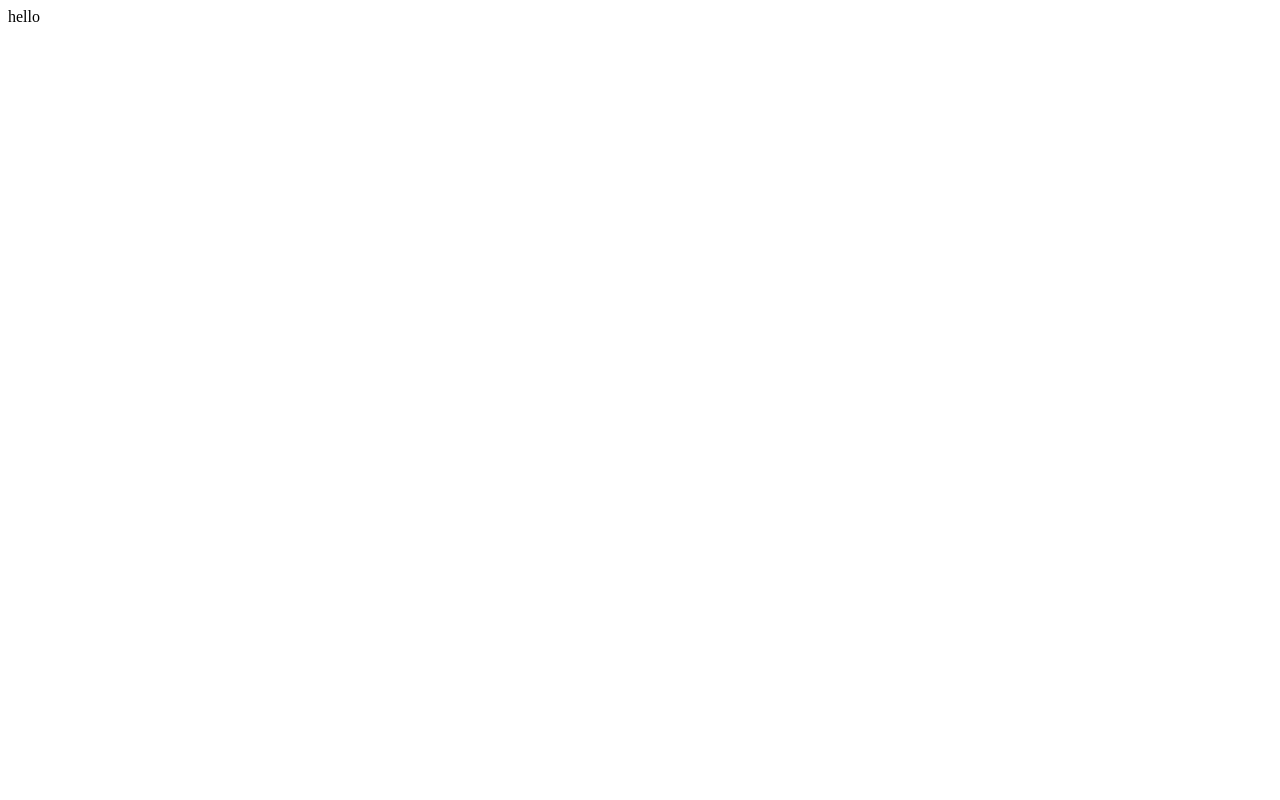
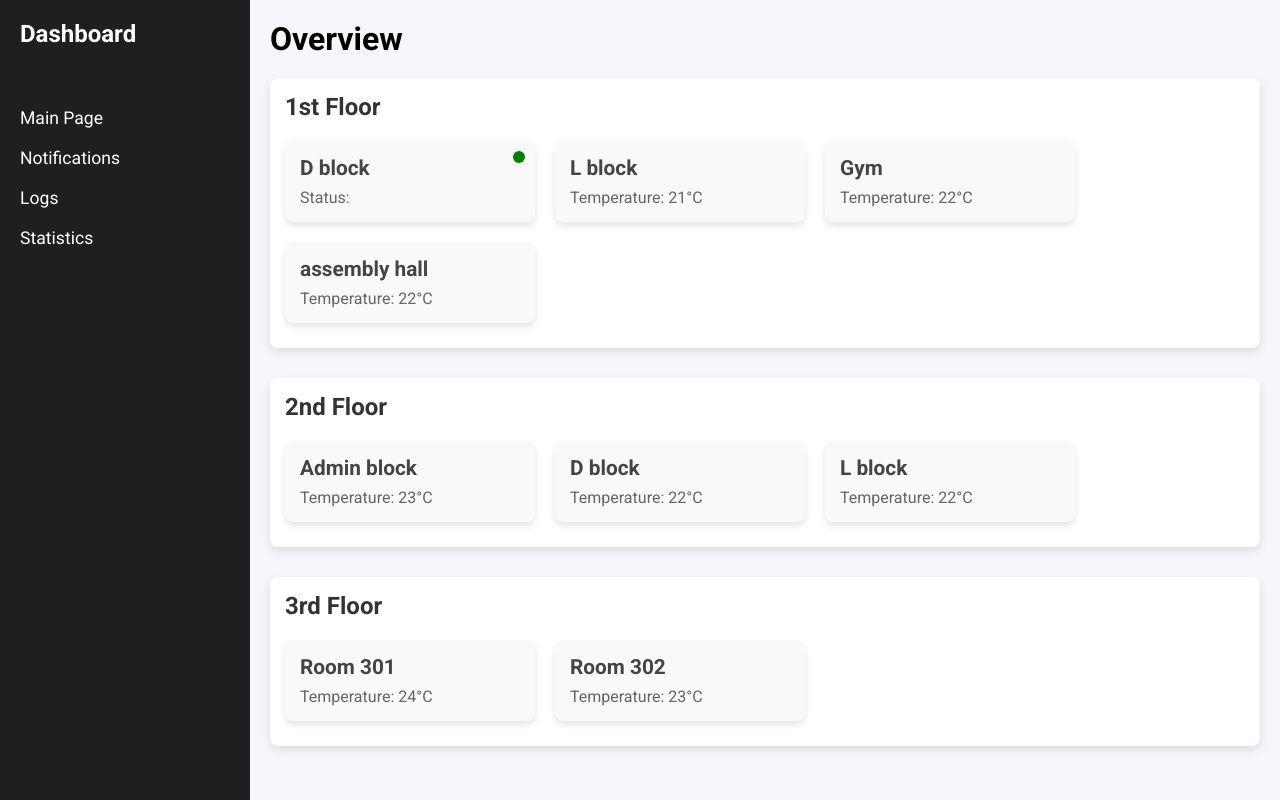
Before and after one commit to Nurlibaj/alerthelper, a Django app: page / in a window 1280 px wide. Before the commit the page is almost empty. Run offline with Django 5.2, Linux system fonts and the light colour scheme.

Commit message:
added index and style

```diff
--- a/hack/settings.py
+++ b/hack/settings.py
@@ -122,3 +122,9 @@ STATIC_URL = 'static/'
 # https://docs.djangoproject.com/en/5.1/ref/settings/#default-auto-field
 
 DEFAULT_AUTO_FIELD = 'django.db.models.BigAutoField'
+STATICFILES_DIRS = [
+    BASE_DIR / "static",  # for any custom static files outside of apps
+]
+
+# This is used for collecting all static files during deployment (e.g. with 'python manage.py collectstatic')
+STATIC_ROOT = BASE_DIR / "staticfiles"
--- /dev/null
+++ b/main/static/css/styles.css
@@ -0,0 +1,128 @@
+* {
+    margin: 0;
+    padding: 0;
+    box-sizing: border-box;
+    font-family: 'Roboto', sans-serif;
+}
+
+body {
+    display: flex;
+    height: 100vh;
+    background-color: #f4f6f9;
+}
+
+/* Dashboard Layout */
+.dashboard {
+    display: flex;
+    width: 100%;
+}
+
+/* Sidebar Styling */
+.sidebar {
+    width: 250px;
+    background-color: #1f1f1f;
+    color: white;
+    padding: 20px;
+    display: flex;
+    flex-direction: column;
+    height: 100vh; /* Full height for sidebar */
+}
+
+.sidebar h2 {
+    margin-bottom: 40px;
+    font-size: 1.5em;
+    text-align: left;
+}
+
+.sidebar ul {
+    list-style: none;
+    display: flex;
+    flex-direction: column;
+    gap: 20px;
+    align-items: flex-start;
+    margin-top: 20px;
+    margin-bottom: auto;
+}
+
+.sidebar a {
+    color: white;
+    text-decoration: none;
+    font-size: 1.1em;
+}
+
+.sidebar a:hover {
+    text-decoration: underline;
+}
+
+/* Main Content Styling */
+.main-content {
+    flex: 1;
+    padding: 20px;
+    overflow-y: auto;
+}
+
+.main-content h1 {
+    font-size: 2em;
+    margin-bottom: 20px;
+}
+
+/* Floor Sections Styling */
+.floor {
+    margin-bottom: 30px;
+    padding: 15px;
+    background-color: #ffffff;
+    border-radius: 8px;
+    box-shadow: 0 4px 8px rgba(0, 0, 0, 0.1);
+}
+
+.floor h2 {
+    font-size: 1.5em;
+    margin-bottom: 10px;
+    color: #333;
+}
+
+/* Cards Styling */
+.cards {
+    display: flex;
+    flex-wrap: wrap;
+    gap: 20px;
+    padding: 10px 0;
+}
+
+.card {
+    background-color: #f9f9f9;
+    padding: 15px;
+    border-radius: 8px;
+    box-shadow: 0 4px 6px rgba(0, 0, 0, 0.1);
+    width: 100%;
+    max-width: 250px;
+    position: relative; /* To position the indicator within the card */
+}
+
+/* Notification Indicator Styling */
+.notification-indicator {
+    width: 12px;
+    height: 12px;
+    border-radius: 50%;
+    background-color: green; /* Default color */
+    position: absolute;
+    top: 10px;
+    right: 10px;
+}
+
+/* Red indicator for notification */
+.card.notification-active .notification-indicator {
+    background-color: red;
+}
+
+
+.card h3 {
+    font-size: 1.3em;
+    margin-bottom: 8px;
+    color: #444;
+}
+
+.card p {
+    font-size: 1em;
+    color: #666;
+}
--- a/main/templates/main/index.html
+++ b/main/templates/main/index.html
@@ -1,10 +1,89 @@
+{% load static %}
 <!DOCTYPE html>
 <html lang="en">
 <head>
     <meta charset="UTF-8">
-    <title>Title</title>
+    <meta name="viewport" content="width=device-width, initial-scale=1.0">
+    <link href="https://fonts.googleapis.com/css2?family=Roboto:wght@400;500;700&display=swap" rel="stylesheet">
+
+    <title>Dashboard Preview</title>
+    <link rel="stylesheet" href="{% static 'css/styles.css' %}">
 </head>
 <body>
-<p>Govno!</p>
+    <div class="dashboard">
+        <!-- Sidebar -->
+        <aside class="sidebar">
+            <h2>Dashboard</h2>
+            <ul>
+                <li><a href="#">Main Page</a></li>
+                <li><a href="#">Notifications</a></li>
+                <li><a href="#">Logs</a></li>
+                <li><a href="#">Statistics</a></li>
+
+            </ul>
+        </aside>
+
+        <!-- Main Content Area -->
+        <main class="main-content">
+            <h1>Overview</h1>
+
+             <!-- Floor Sections -->
+            <div class="floor" id="first-floor">
+                <h2>1st Floor</h2>
+                <div class="cards">
+                    <div class="card">
+                        <div class="notification-indicator"></div>
+                        <h3>D block</h3>
+                        <p>Status:</p>
+                    </div>
+                    <div class="card">
+                        <h3>L block</h3>
+                        <p>Temperature: 21°C</p>
+                    </div>
+
+                    <div class="card">
+                        <h3>Gym</h3>
+                        <p>Temperature: 22°C</p>
+                    </div>
+                    <div class="card">
+                        <h3>assembly hall</h3>
+                        <p>Temperature: 22°C</p>
+                    </div>
+                </div>
+            </div>
+
+            <div class="floor" id="second-floor">
+                <h2>2nd Floor</h2>
+                <div class="cards">
+                    <div class="card">
+                        <h3>Admin block</h3>
+                        <p>Temperature: 23°C</p>
+                    </div>
+                    <div class="card">
+                        <h3>D block</h3>
+                        <p>Temperature: 22°C</p>
+                    </div>
+                    <div class="card">
+                        <h3>L block</h3>
+                        <p>Temperature: 22°C</p>
+                    </div>
+                </div>
+            </div>
+
+            <div class="floor" id="third-floor">
+                <h2>3rd Floor</h2>
+                <div class="cards">
+                    <div class="card">
+                        <h3>Room 301</h3>
+                        <p>Temperature: 24°C</p>
+                    </div>
+                    <div class="card">
+                        <h3>Room 302</h3>
+                        <p>Temperature: 23°C</p>
+                    </div>
+                </div>
+            </div>
+        </main>
+    </div>
 </body>
 </html>
--- a/main/urls.py
+++ b/main/urls.py
@@ -4,5 +4,5 @@ from . import views
 
 urlpatterns = [
     path('admin/', admin.site.urls),
-    path('', views.hello_world,name='hello_world'),
+    path('', views.index,name='index'),
 ]
```
